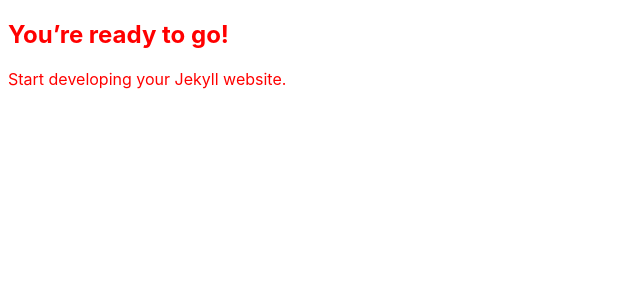
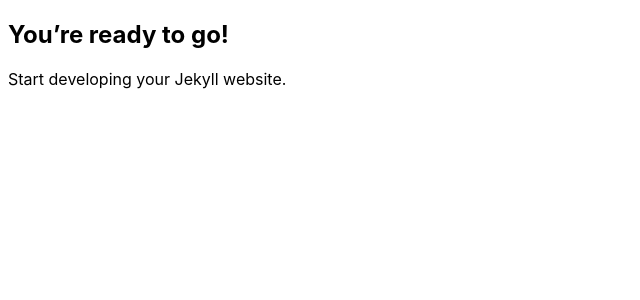
Before and after one commit to maco1717/webpage, a Jekyll site: the page built from index.md, in a window 1280 px wide. Shown: the top 300 px of the page, without its empty margins (0-640 px from the left). Built offline with Jekyll 4.4.1, drawn with Linux system fonts in a browser that asks for light colours.

Commit message:
Update base.scss

```diff
--- a/_sass/base.scss
+++ b/_sass/base.scss
@@ -1,5 +1,5 @@
 $backgroundColor: #ffffff;
-$bodyColor: #ff0000;
+$bodyColor: #000000;
 $bodyFont: -apple-system,BlinkMacSystemFont,"Segoe UI",Helvetica,Arial,sans-serif,"Apple Color Emoji","Segoe UI Emoji","Segoe UI Symbol";
 
 body {
```
